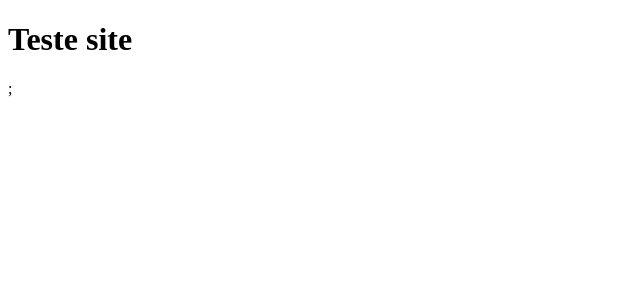
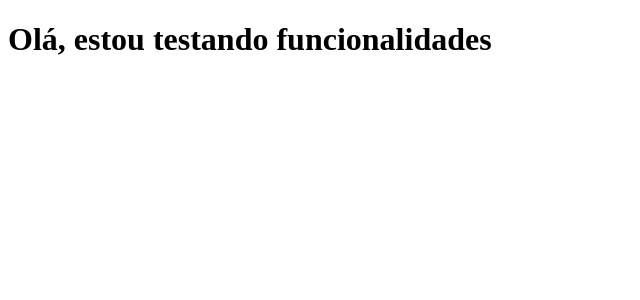
Before and after one commit to goncalvescrs/site-deploy, a Next.js app: page / in a window 1280 px wide. Shown: the top 300 px of the page, without its empty margins (0-640 px from the left). Built offline with nearby package versions, Linux system fonts and the light colour scheme.

Commit message:
teste amend feito e comitado, depois modificado e forçado

```diff
--- a/pages/index.js
+++ b/pages/index.js
@@ -1,7 +1,9 @@
+import Api from "./api";
+
 function HOME() {
   return (
     <>
-      <h1>Teste site</h1>;
+      <h1>Olá, estou testando funcionalidades</h1>
     </>
   );
 }
```
